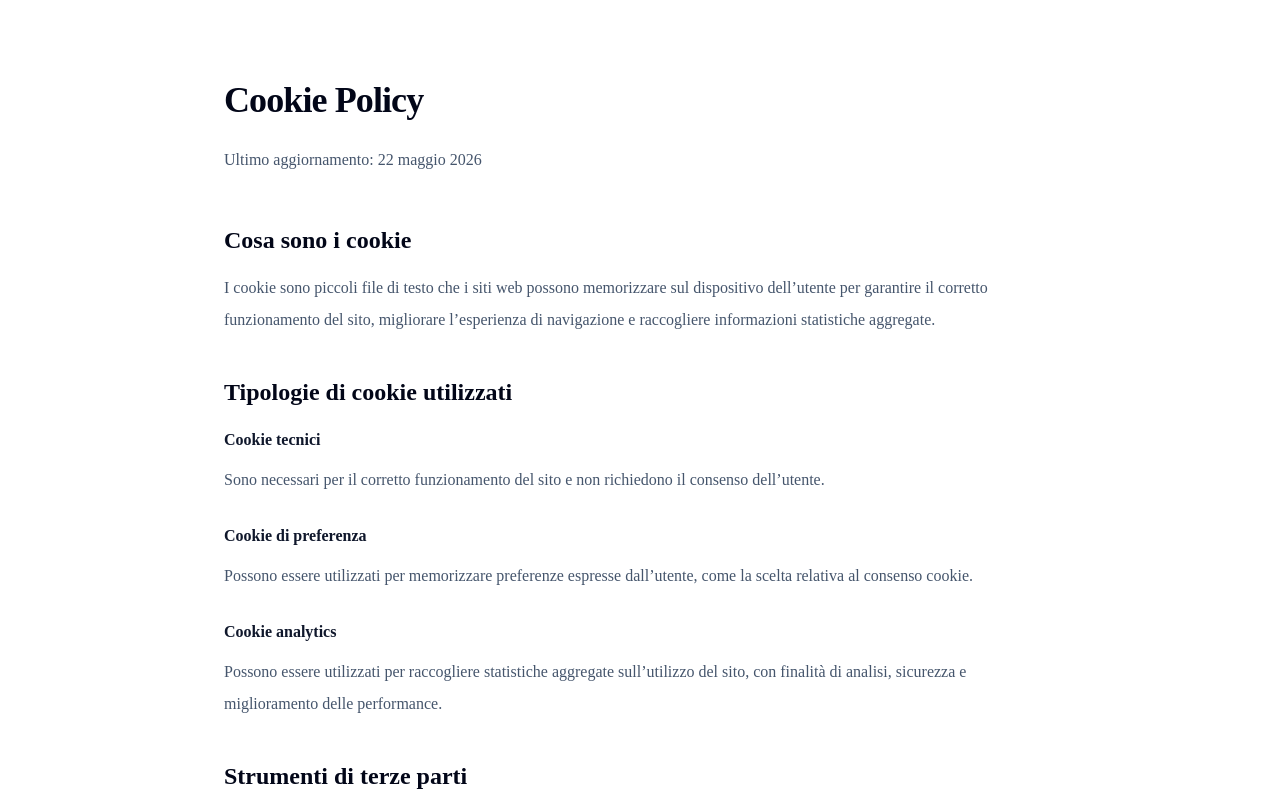
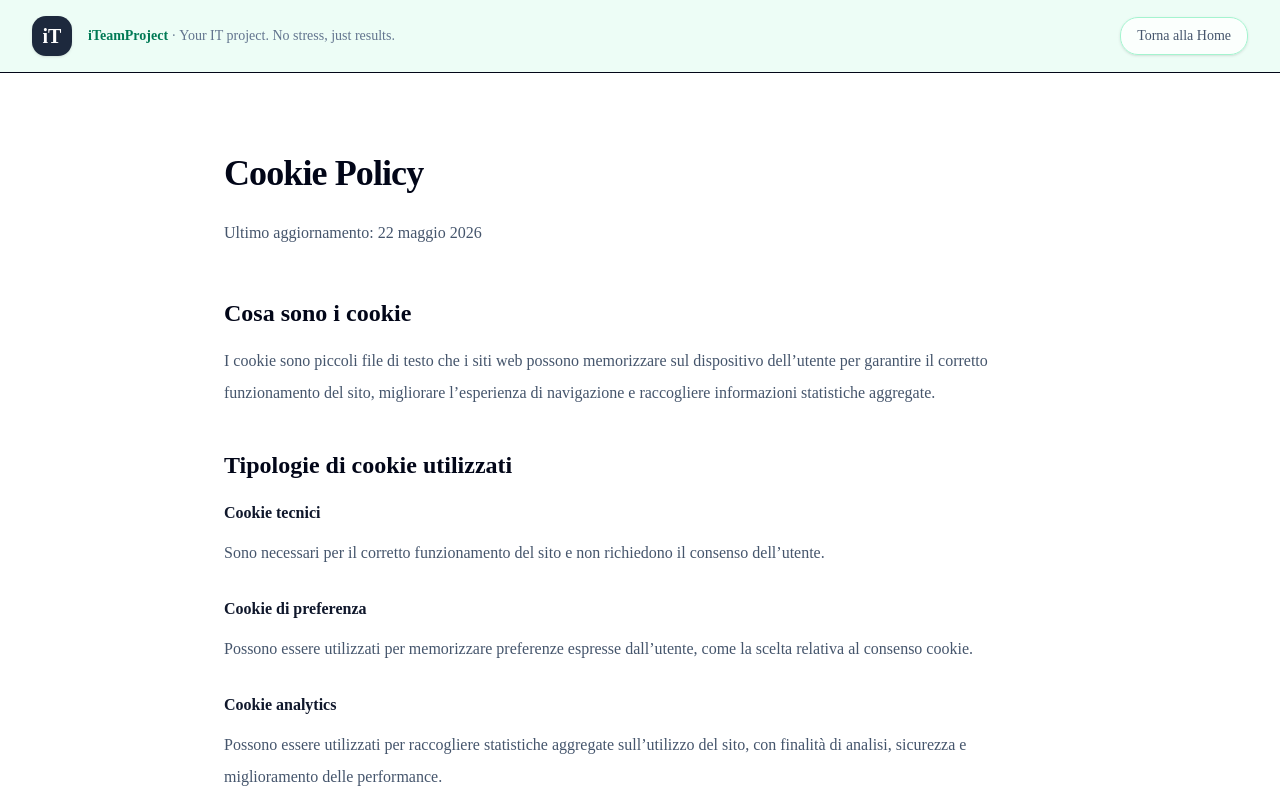
Before and after one commit to iteamproject/iteamproject-site, a Next.js app: page /cookie-policy in a window 1280 px wide. Shown: the top 800 px of the page. Built offline with nearby package versions, Linux system fonts and the light colour scheme.

Commit message:
Improved policy pages with shared header

```diff
--- a/app/cookie-policy/page.tsx
+++ b/app/cookie-policy/page.tsx
@@ -6,7 +6,34 @@ export const metadata = {
 
 export default function CookiePolicyPage() {
   return (
-    <main className="min-h-screen bg-white text-slate-800">
+    <>
+      <header className="sticky top-0 z-50 border-b border-slate-950 bg-emerald-50/95 backdrop-blur supports-[backdrop-filter]:bg-emerald-50/90">
+        <div className="mx-auto flex max-w-7xl items-center justify-between gap-4 px-6 py-4 lg:px-8">
+          <a
+            href="/"
+            className="flex items-center gap-4 transition hover:opacity-80"
+          >
+            <div className="flex h-10 w-10 shrink-0 items-center justify-center rounded-xl bg-slate-800 text-xl font-bold text-white shadow-sm">
+              iT
+            </div>
+
+            <div className="text-sm font-medium text-slate-500">
+              <div>
+                <span className="font-semibold text-emerald-700">iTeamProject</span> · Your IT project. No stress, just results.
+              </div>
+            </div>
+          </a>
+
+          <a
+            href="/"
+            className="rounded-2xl border border-emerald-200 bg-white/80 px-4 py-2 text-sm font-medium text-slate-600 shadow-sm transition hover:bg-emerald-50 hover:text-emerald-700"
+          >
+            Torna alla Home
+          </a>
+        </div>
+      </header>
+
+      <main className="min-h-screen bg-white text-slate-800">
       <div className="mx-auto max-w-4xl px-6 py-20 lg:px-8">
         <h1 className="text-4xl font-semibold tracking-tight text-slate-950">
           Cookie Policy
@@ -119,6 +146,7 @@ export default function CookiePolicyPage() {
           </section>
         </div>
       </div>
-    </main>
+      </main>
+    </>
   );
 }
--- a/app/privacy-policy/page.tsx
+++ b/app/privacy-policy/page.tsx
@@ -6,7 +6,34 @@ export const metadata = {
 
 export default function PrivacyPolicyPage() {
   return (
-    <main className="min-h-screen bg-white text-slate-800">
+    <>
+      <header className="sticky top-0 z-50 border-b border-slate-950 bg-emerald-50/95 backdrop-blur supports-[backdrop-filter]:bg-emerald-50/90">
+        <div className="mx-auto flex max-w-7xl items-center justify-between gap-4 px-6 py-4 lg:px-8">
+          <a
+            href="/"
+            className="flex items-center gap-4 transition hover:opacity-80"
+          >
+            <div className="flex h-10 w-10 shrink-0 items-center justify-center rounded-xl bg-slate-800 text-xl font-bold text-white shadow-sm">
+              iT
+            </div>
+
+            <div className="text-sm font-medium text-slate-500">
+              <div>
+                <span className="font-semibold text-emerald-700">iTeamProject</span> · Your IT project. No stress, just results.
+              </div>
+            </div>
+          </a>
+
+          <a
+            href="/"
+            className="rounded-2xl border border-emerald-200 bg-white/80 px-4 py-2 text-sm font-medium text-slate-600 shadow-sm transition hover:bg-emerald-50 hover:text-emerald-700"
+          >
+            Torna alla Home
+          </a>
+        </div>
+      </header>
+
+      <main className="min-h-screen bg-white text-slate-800">
       <div className="mx-auto max-w-4xl px-6 py-20 lg:px-8">
         <h1 className="text-4xl font-semibold tracking-tight text-slate-950">
           Privacy Policy
@@ -112,6 +139,7 @@ export default function PrivacyPolicyPage() {
           </section>
         </div>
       </div>
-    </main>
+      </main>
+    </>
   );
 }
```
